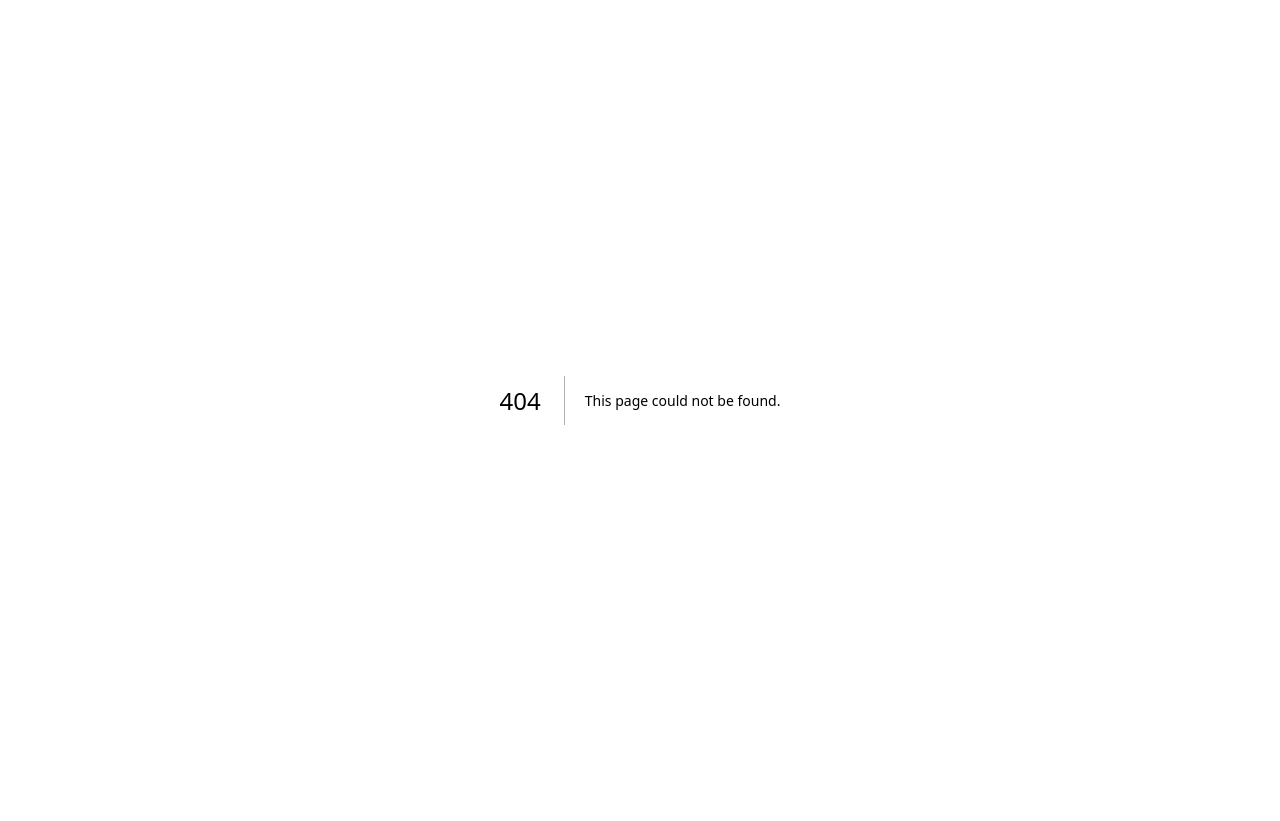
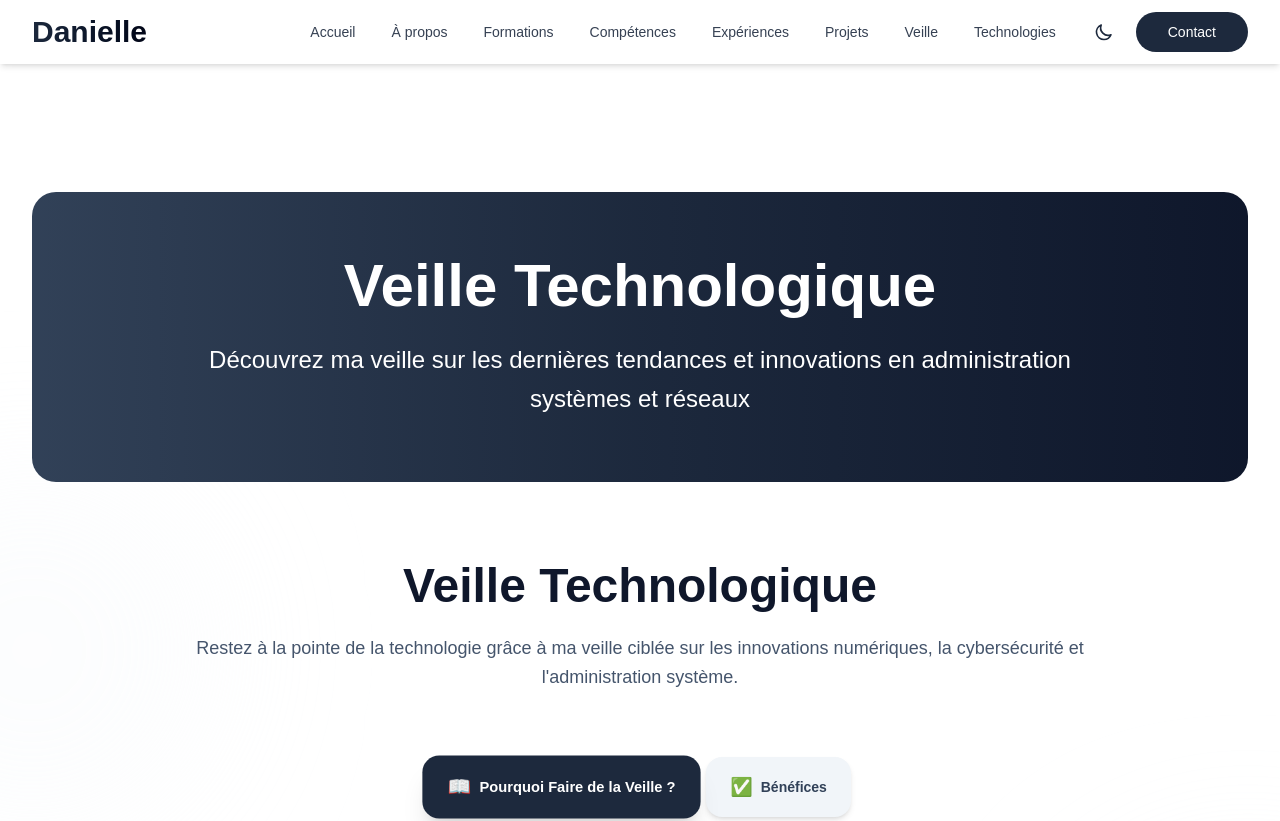
Before and after one commit to Mulho-MABIALA/danielle, a Next.js app: page /veille in a window 1280 px wide. Before the commit this address had no page. Shown: the top 821 px of the page. Before the commit the page ends 800 px from the top, so only its background shows below. Built offline with nearby package versions, Linux system fonts and the light colour scheme.

Commit message:
update veille

```diff
--- /dev/null
+++ b/app/about/page.tsx
@@ -0,0 +1,15 @@
+import Navbar from "../components/Navbar";
+import About from "../components/About";
+import Footer from "../components/Footer";
+
+export default function AboutPage() {
+  return (
+    <div className="min-h-screen bg-white dark:bg-slate-900 transition-colors duration-300">
+      <Navbar />
+      <main className="pt-16">
+        <About />
+      </main>
+      <Footer />
+    </div>
+  );
+}
--- /dev/null
+++ b/app/competences/page.tsx
@@ -0,0 +1,15 @@
+import Navbar from "../components/Navbar";
+import Competences from "../components/Competences";
+import Footer from "../components/Footer";
+
+export default function CompetencesPage() {
+  return (
+    <div className="min-h-screen bg-white dark:bg-slate-900 transition-colors duration-300">
+      <Navbar />
+      <main className="pt-16">
+        <Competences />
+      </main>
+      <Footer />
+    </div>
+  );
+}
--- a/app/components/Navbar.tsx
+++ b/app/components/Navbar.tsx
@@ -19,14 +19,14 @@ export default function Navbar() {
   }, []);
 
   const navItems = [
-    { name: 'Accueil', href: '#accueil' },
-    { name: 'À propos', href: '#apropos' },
-    { name: 'Formations', href: '#formations' },
-    { name: 'Compétences', href: '#competences' },
-    { name: 'Expériences', href: '#experiences' },
-    { name: 'Projets', href: '#projets' },
-    { name: 'Veille', href: '#veille' },
-    { name: 'Technologies', href: '#technologies' },
+    { name: 'Accueil', href: '/' },
+    { name: 'À propos', href: '/about' },
+    { name: 'Formations', href: '/formations' },
+    { name: 'Compétences', href: '/competences' },
+    { name: 'Expériences', href: '/experiences' },
+    { name: 'Projets', href: '/projets' },
+    { name: 'Veille', href: '/veille' },
+    { name: 'Technologies', href: '/technologies' },
   ];
 
   return (
@@ -52,14 +52,14 @@ export default function Navbar() {
           {/* Navigation Desktop */}
           <div className="hidden lg:flex lg:items-center lg:space-x-1">
             {navItems.map((item) => (
-              <a
+              <Link
                 key={item.name}
                 href={item.href}
                 className="relative px-4 py-2 text-gray-700 dark:text-gray-300 hover:text-slate-800 dark:hover:text-white transition-all duration-300 font-medium text-sm group"
               >
                 {item.name}
                 <span className="absolute bottom-0 left-0 w-0 h-0.5 bg-slate-800 dark:bg-slate-200 group-hover:w-full transition-all duration-300"></span>
-              </a>
+              </Link>
             ))}
             {/* Bouton Toggle Theme */}
             <button
@@ -77,12 +77,12 @@ export default function Navbar() {
                 </svg>
               )}
             </button>
-            <a
-              href="#contact"
+            <Link
+              href="/contact"
               className="ml-2 bg-slate-800 dark:bg-slate-700 text-white px-8 py-2.5 rounded-full hover:bg-slate-900 dark:hover:bg-slate-600 hover:shadow-lg hover:scale-105 transition-all duration-300 font-medium text-sm"
             >
               Contact
-            </a>
+            </Link>
           </div>
 
           {/* Bouton Menu Mobile */}
@@ -136,7 +136,7 @@ export default function Navbar() {
         <div className="bg-gradient-to-b from-slate-800 to-slate-900 dark:from-slate-950 dark:to-black mt-2">
           <div className="px-4 pt-4 pb-6 space-y-2">
             {navItems.map((item, index) => (
-              <a
+              <Link
                 key={item.name}
                 href={item.href}
                 className="block px-4 py-3 text-white hover:bg-white/20 rounded-lg transition-all duration-300 font-medium transform hover:translate-x-2"
@@ -144,15 +144,15 @@ export default function Navbar() {
                 style={{ animationDelay: `${index * 50}ms` }}
               >
                 {item.name}
-              </a>
+              </Link>
             ))}
-            <a
-              href="#contact"
+            <Link
+              href="/contact"
               className="block px-4 py-3 text-slate-800 bg-white hover:bg-slate-50 rounded-lg transition-all duration-300 font-medium text-center mt-4"
               onClick={() => setIsMenuOpen(false)}
             >
               Contact
-            </a>
+            </Link>
           </div>
         </div>
       </div>
--- /dev/null
+++ b/app/contact/page.tsx
@@ -0,0 +1,15 @@
+import Navbar from "../components/Navbar";
+import Contact from "../components/Contact";
+import Footer from "../components/Footer";
+
+export default function ContactPage() {
+  return (
+    <div className="min-h-screen bg-white dark:bg-slate-900 transition-colors duration-300">
+      <Navbar />
+      <main className="pt-16">
+        <Contact />
+      </main>
+      <Footer />
+    </div>
+  );
+}
--- /dev/null
+++ b/app/experiences/page.tsx
@@ -0,0 +1,15 @@
+import Navbar from "../components/Navbar";
+import Experience from "../components/Experience";
+import Footer from "../components/Footer";
+
+export default function ExperiencesPage() {
+  return (
+    <div className="min-h-screen bg-white dark:bg-slate-900 transition-colors duration-300">
+      <Navbar />
+      <main className="pt-16">
+        <Experience />
+      </main>
+      <Footer />
+    </div>
+  );
+}
--- /dev/null
+++ b/app/formations/page.tsx
@@ -0,0 +1,15 @@
+import Navbar from "../components/Navbar";
+import Formations from "../components/Formations";
+import Footer from "../components/Footer";
+
+export default function FormationsPage() {
+  return (
+    <div className="min-h-screen bg-white dark:bg-slate-900 transition-colors duration-300">
+      <Navbar />
+      <main className="pt-16">
+        <Formations />
+      </main>
+      <Footer />
+    </div>
+  );
+}
--- a/app/page.tsx
+++ b/app/page.tsx
@@ -1,13 +1,5 @@
 import Navbar from "./components/Navbar";
 import Hero from "./components/Hero";
-import About from "./components/About";
-import Formations from "./components/Formations";
-import Competences from "./components/Competences";
-import Experience from "./components/Experience";
-import Projets from "./components/Projets";
-import Veille from "./components/Veille";
-import Technologies from "./components/Technologies";
-import Contact from "./components/Contact";
 import Footer from "./components/Footer";
 import HomeWrapper from "./components/HomeWrapper";
 
@@ -16,19 +8,9 @@ export default function Home() {
     <HomeWrapper>
       <div className="min-h-screen bg-white dark:bg-slate-900 transition-colors duration-300">
         <Navbar />
-
         <main className="pt-16">
           <Hero />
-          <About />
-          <Formations />
-          <Competences />
-          <Experience />
-          <Projets />
-          <Veille />
-          <Technologies />
-          <Contact />
         </main>
-
         <Footer />
       </div>
     </HomeWrapper>
--- /dev/null
+++ b/app/projets/page.tsx
@@ -0,0 +1,15 @@
+import Navbar from "../components/Navbar";
+import Projets from "../components/Projets";
+import Footer from "../components/Footer";
+
+export default function ProjetsPage() {
+  return (
+    <div className="min-h-screen bg-white dark:bg-slate-900 transition-colors duration-300">
+      <Navbar />
+      <main className="pt-16">
+        <Projets />
+      </main>
+      <Footer />
+    </div>
+  );
+}
--- /dev/null
+++ b/app/technologies/page.tsx
@@ -0,0 +1,15 @@
+import Navbar from "../components/Navbar";
+import Technologies from "../components/Technologies";
+import Footer from "../components/Footer";
+
+export default function TechnologiesPage() {
+  return (
+    <div className="min-h-screen bg-white dark:bg-slate-900 transition-colors duration-300">
+      <Navbar />
+      <main className="pt-16">
+        <Technologies />
+      </main>
+      <Footer />
+    </div>
+  );
+}
--- /dev/null
+++ b/app/veille/page.tsx
@@ -0,0 +1,15 @@
+import Navbar from "../components/Navbar";
+import Veille from "../components/Veille";
+import Footer from "../components/Footer";
+
+export default function VeillePage() {
+  return (
+    <div className="min-h-screen bg-white dark:bg-slate-900 transition-colors duration-300">
+      <Navbar />
+      <main className="pt-16">
+        <Veille />
+      </main>
+      <Footer />
+    </div>
+  );
+}
```
